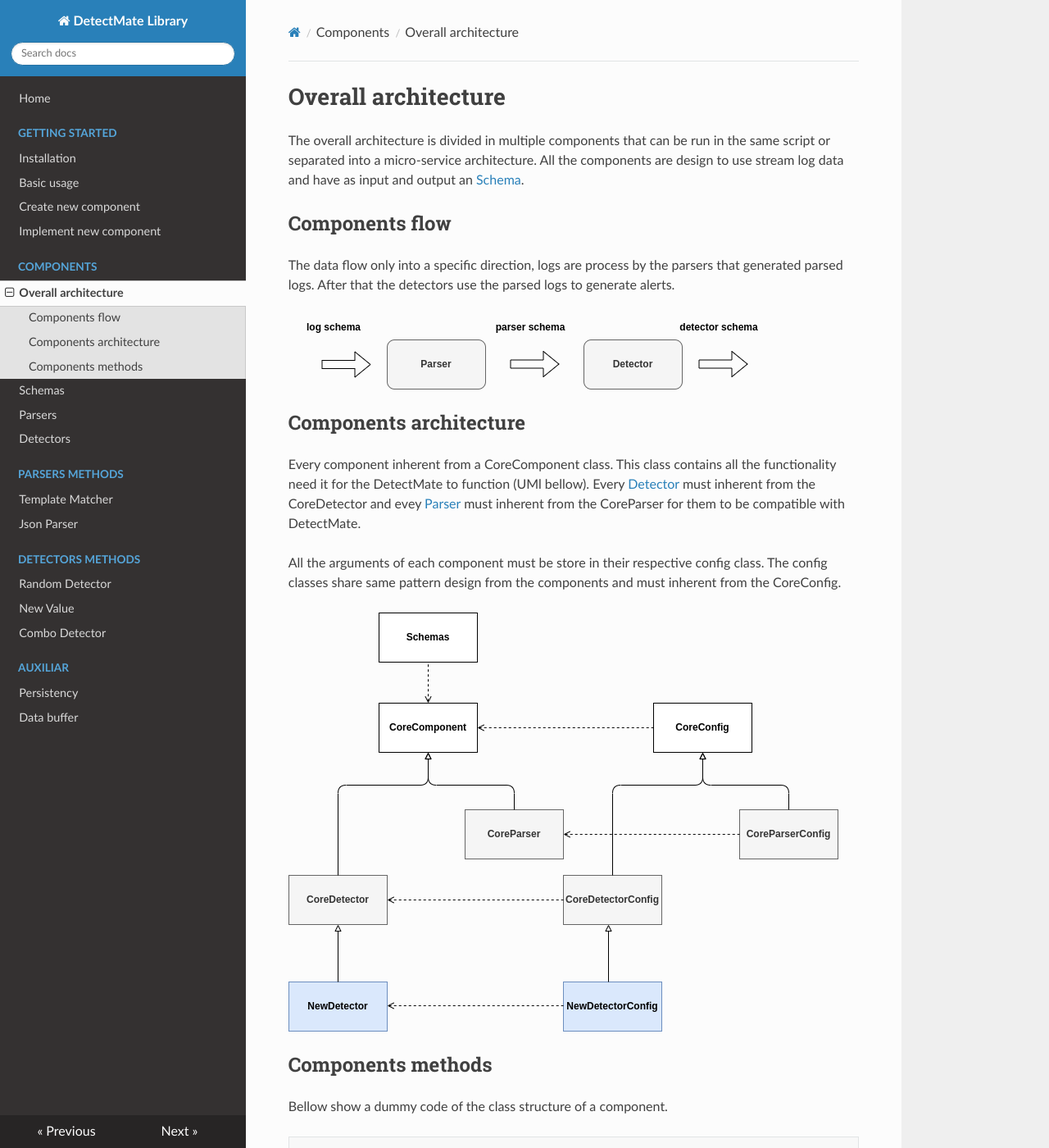
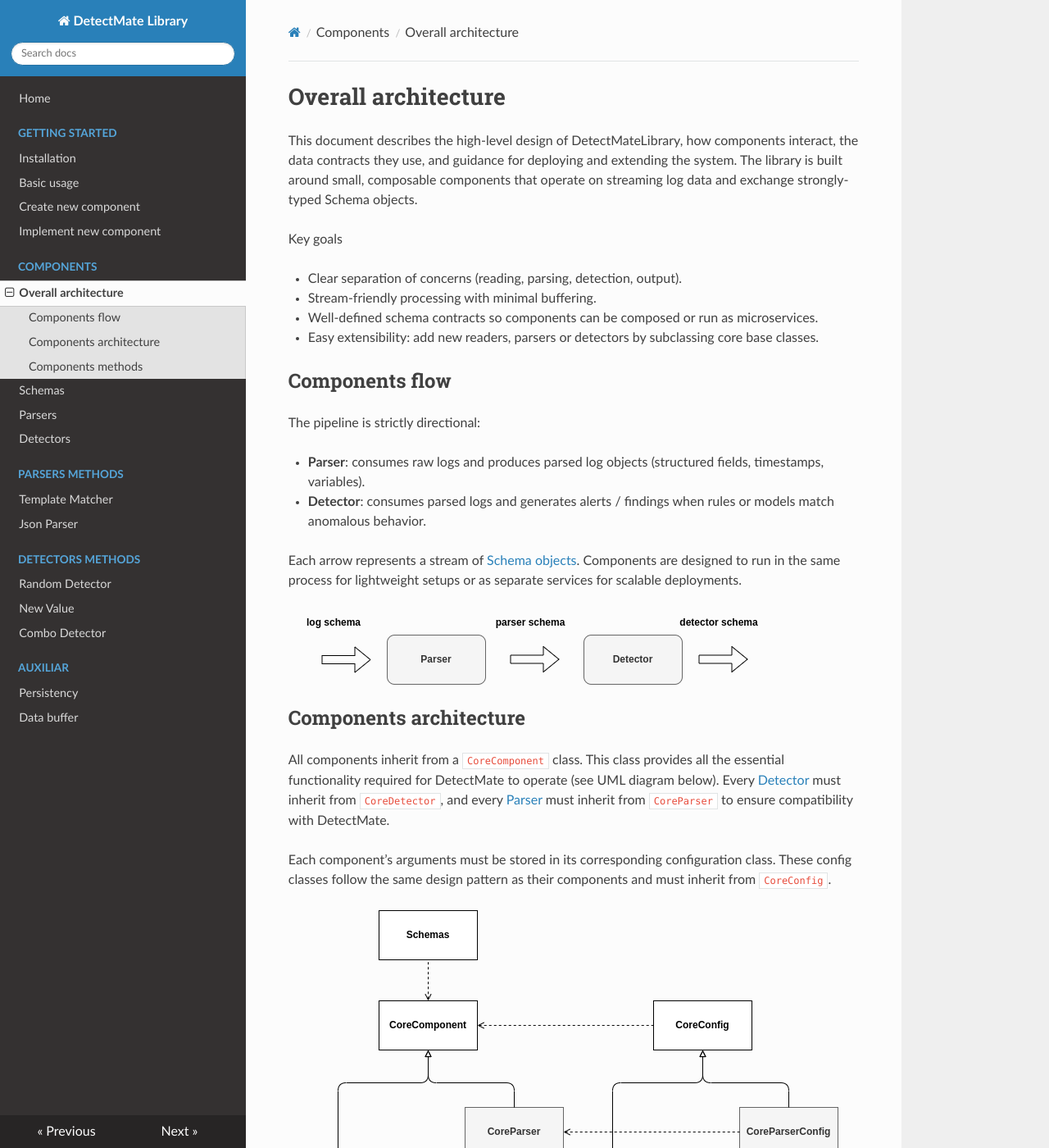
Before and after one commit to ait-detectmate/DetectMateLibrary, an MkDocs documentation site: the page built from docs/overall_architecture.md, in a window 1280 px wide and 1400 px high. Shown: the whole window at 82% size. Built offline with MkDocs 1.6.1, drawn with Linux system fonts in a browser that asks for light colours; nearby versions of some CDN libraries; some of the changed text lies outside the part shown.

Commit message:
improve overall architecture

````diff
--- a/docs/overall_architecture.md
+++ b/docs/overall_architecture.md
@@ -1,25 +1,39 @@
 # Overall architecture
 
-The overall architecture is divided in multiple components that can be run in the same script or separated into a micro-service architecture. All the components are design to use stream log data and have as input and output an [Schema](schemas.md).
+This document describes the high-level design of DetectMateLibrary, how components interact, the data contracts they use, and guidance for deploying and extending the system. The library is built around small, composable components that operate on streaming log data and exchange strongly-typed Schema objects.
+
+Key goals
+
+- Clear separation of concerns (reading, parsing, detection, output).
+- Stream-friendly processing with minimal buffering.
+- Well-defined schema contracts so components can be composed or run as microservices.
+- Easy extensibility: add new readers, parsers or detectors by subclassing core base classes.
 
 ## Components flow
 
-The data flow only into a specific direction, logs are process by the parsers that generated parsed logs. After that the detectors use the parsed logs to generate alerts.
+The pipeline is strictly directional:
+
+- **Parser**: consumes raw logs and produces parsed log objects (structured fields, timestamps, variables).
+- **Detector**: consumes parsed logs and generates alerts / findings when rules or models match anomalous behavior.
+
+
+Each arrow represents a stream of [Schema objects](schemas.md). Components are designed to run in the same process for lightweight setups or as separate services for scalable deployments.
 
 ![DIAGRAM](img/diagrams_structure.png)
 
+
 ## Components architecture
 
-Every component inherent from a CoreComponent class. This class contains all the functionality need it for the DetectMate to function (UMl bellow). Every [Detector](detectors.md) must inherent from the CoreDetector and evey [Parser](parsers.md) must inherent from the CoreParser for them to be compatible with DetectMate.
+All components inherit from a `CoreComponent` class. This class provides all the essential functionality required for DetectMate to operate (see UML diagram below). Every [Detector](detectors.md) must inherit from `CoreDetector`, and every [Parser](parsers.md) must inherit from `CoreParser` to ensure compatibility with DetectMate.
 
-All the arguments of each component must be store in their respective config class. The config classes share same pattern design from the components and must inherent from the CoreConfig.
+Each component’s arguments must be stored in its corresponding configuration class. These config classes follow the same design pattern as their components and must inherit from `CoreConfig`.
 
 ![UML](img/uml_structure.png)
 
 
 ## Components methods
 
-Bellow show a dummy code of the class structure of a component.
+Each Core* base class exposes a small, stable API that implementations must implement or may override.
 
 ```python
 class ConfigComponent(CoreConfig):
````
